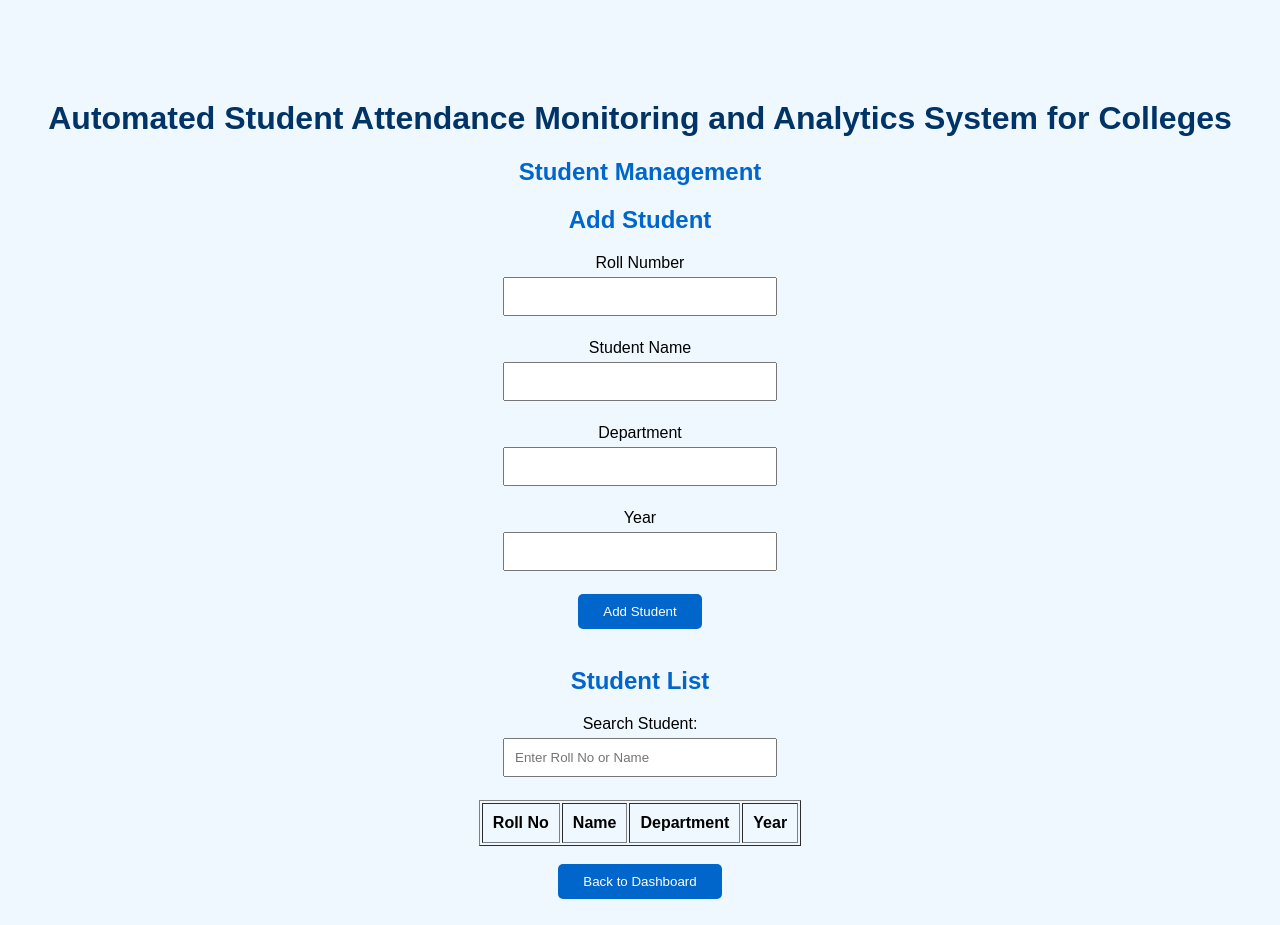
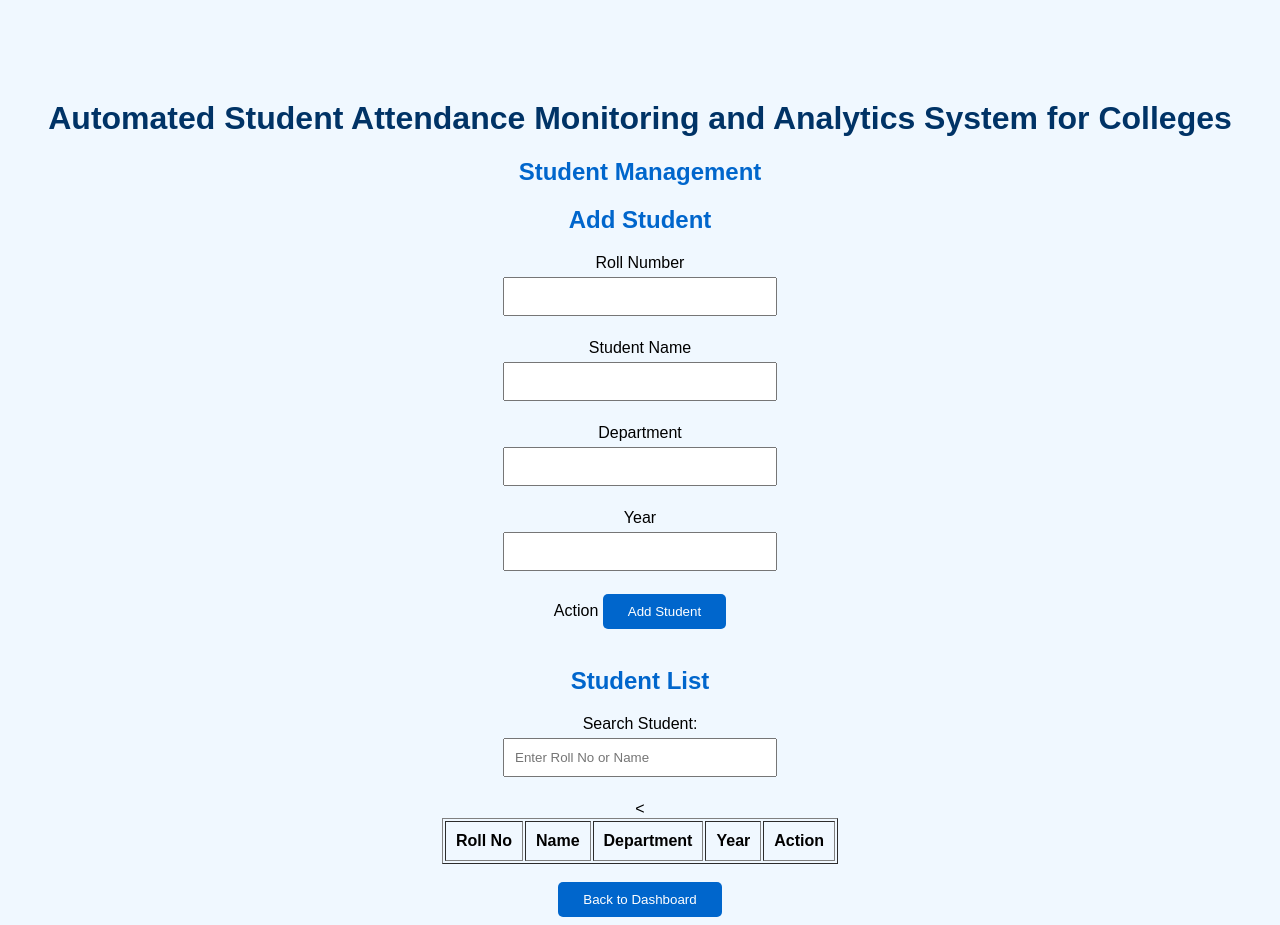
Before and after one commit to gomathir0709/Automated-Student-Attendance-Monitoring-and-Analytics-for-College-, a plain HTML site: page students.html in a window 1280 px wide. Drawn offline with Linux system fonts and the light colour scheme.

Commit message:
Update students.html

```diff
--- a/students.html
+++ b/students.html
@@ -23,7 +23,7 @@
 
 <label>Year</label><br>
 <input type="text" id="year"><br><br>
-
+    <th>Action</th>
 <button onclick="addStudent()">Add Student</button>
 
 <br><br>
@@ -33,12 +33,13 @@
 <input type="text" id="searchStudent" placeholder="Enter Roll No or Name">
 <br><br>
 
-<table border="1" align="center" cellpadding="10">
+<<table border="1" align="center" cellpadding="10">
 <tr>
     <th>Roll No</th>
     <th>Name</th>
     <th>Department</th>
     <th>Year</th>
+    <th>Action</th>
 </tr>
 
 <tbody id="studentTable"></tbody>
```
